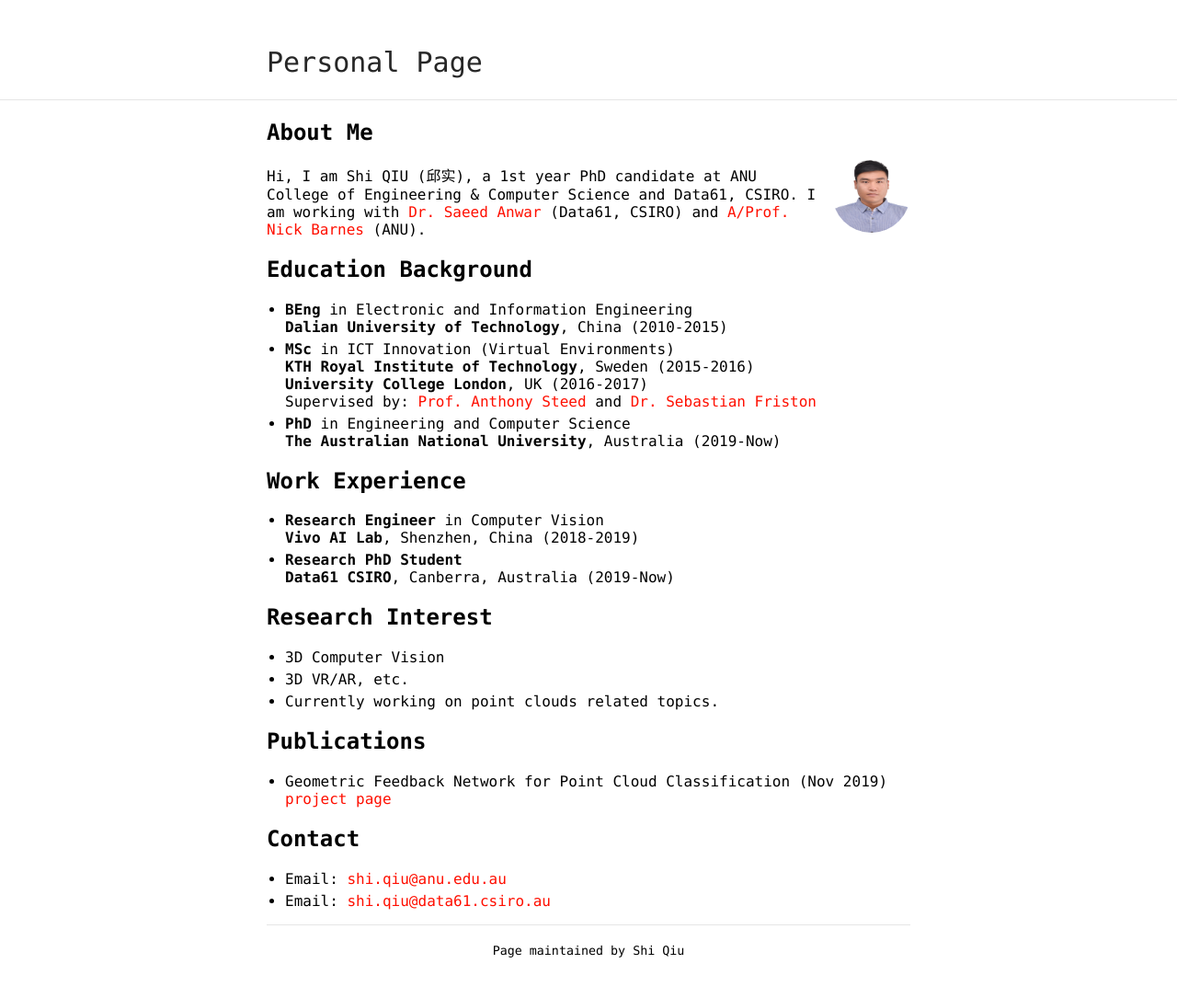
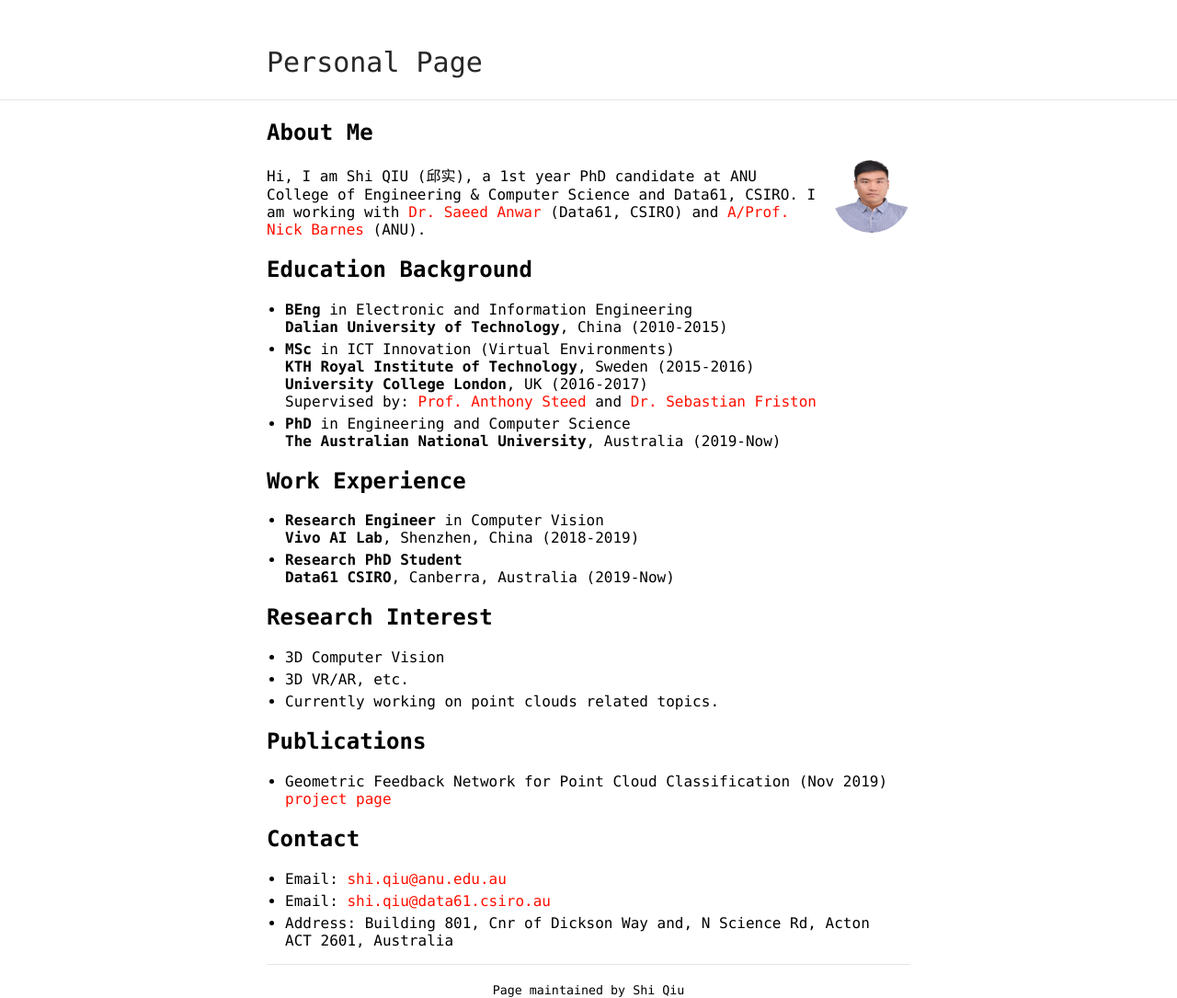
Before and after one commit to ShiQiu0419/ShiQiu0419.github.io, a Jekyll site: the page built from index.md, in a window 1280 px wide. Shown: the whole page at 92% size. Built offline with Jekyll 4.4.1, drawn with Linux system fonts in a browser that asks for light colours; our own code applies the rules of GitHub Pages for plain Markdown files; before the commit the page ends 1042 px from its top, so only the background shows below that.

Commit message:
Update index.md

```diff
--- a/index.md
+++ b/index.md
@@ -35,3 +35,4 @@ Supervised by: [Prof. Anthony Steed](https://wp.cs.ucl.ac.uk/anthonysteed/) and
 ## Contact
 * Email: [shi.qiu@anu.edu.au](mailto:shi.qiu@anu.edu.au)
 * Email: [shi.qiu@data61.csiro.au](mailto:shi.qiu@data61.csiro.au)
+* Address: Building 801, Cnr of Dickson Way and, N Science Rd, Acton ACT 2601, Australia
```
